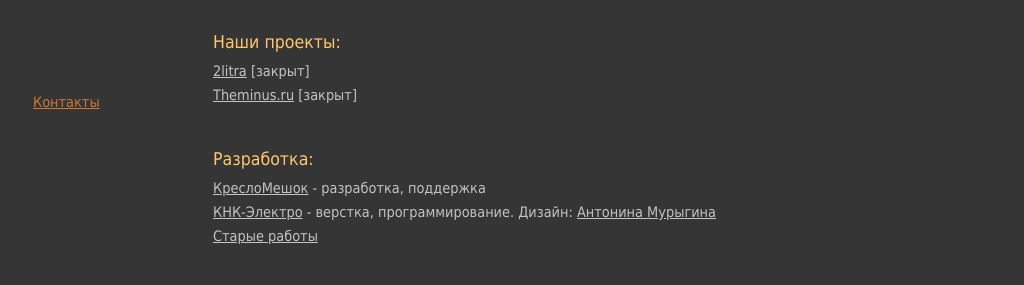
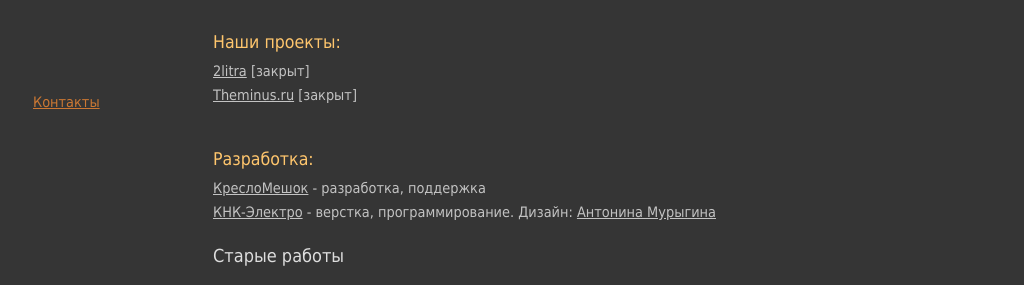
Before and after one commit to remeli/remeli_site, a plain HTML site: page index.html in a window 1280 px wide. Shown: the part 160-445 px from the top of the page, without its empty margins (127-1151 px from the left). Drawn offline with Linux system fonts and the light colour scheme.

Commit message:
old jobs link change

```diff
--- a/assets/style.css
+++ b/assets/style.css
@@ -172,3 +172,11 @@ font-size: 12px;
   background:none;
   opacity:1;
 }
+.old-jobs{
+  margin-top:20px;
+}
+.old-jobs a{
+  font-size:18px;
+  color:#ddd !important;
+  text-decoration:none;
+}
--- a/index.html
+++ b/index.html
@@ -48,7 +48,7 @@
       <ul>
         <li><a href="http://kreslomeshok.kz">КреслоМешок</a> - разработка, поддержка</li>
         <li><a href="http://knk-electro.kz">КНК-Электро</a> - верстка, программирование. Дизайн: <a href="http://free-lance.ru/users/onytony">Антонина Мурыгина</a></li>
-        <li><a href="old.html">Старые работы</a></li>
+        <li class="old-jobs"><a href="old.html">Старые работы</a></li>
       </ul>
       <div id="social">
         <h1>Следуем:</h1>
```
